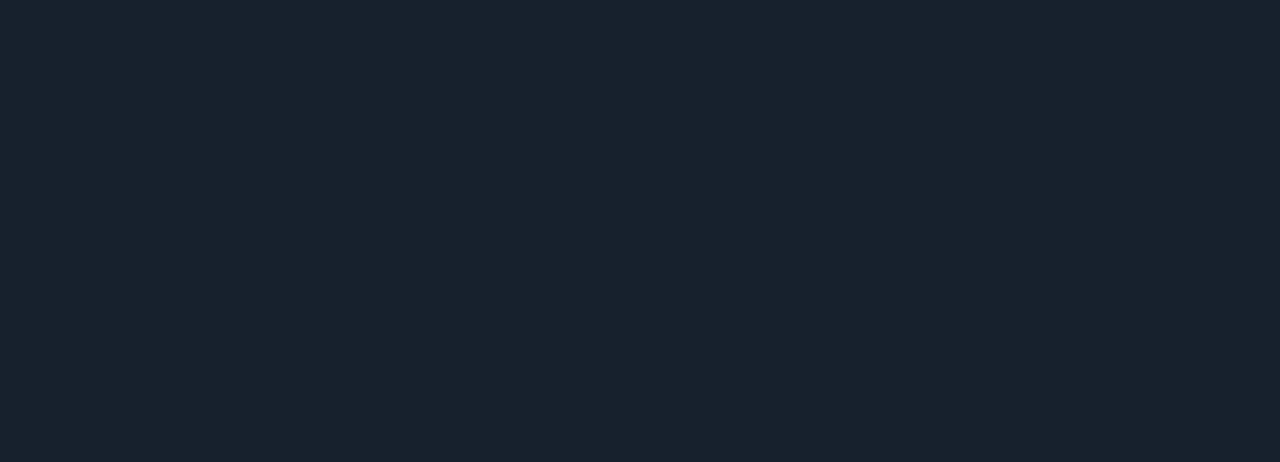
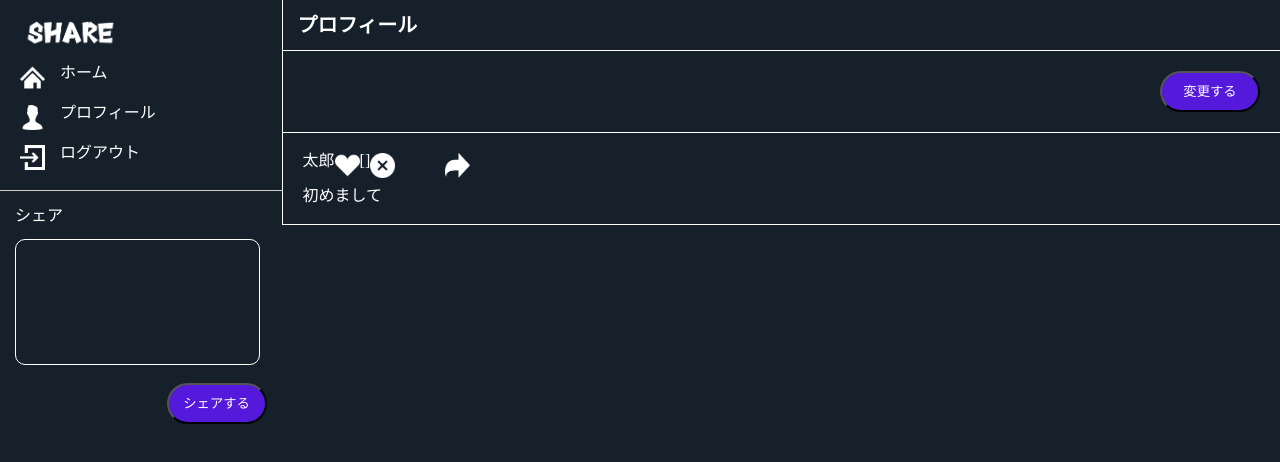
Before and after one commit to vezel-honda/share, a Vue app: page /profile in a window 1280 px wide. Shown: the top 462 px of the page. Built offline with nearby package versions, Linux system fonts and the light colour scheme.

Commit message:
front_20200928-3-commit

```diff
--- a/src/router/index.js
+++ b/src/router/index.js
@@ -3,6 +3,7 @@ import VueRouter from 'vue-router';
 import Home from '../views/Home.vue';
 import Login from '../views/Login.vue';
 import SignUp from '../views/SignUp.vue';
+import Profile from '../views/Profile.vue';
 import store from "../store/index";
 
 
@@ -26,6 +27,11 @@ const routes = [
     meta: {
       requiresAuth: true,
     },
+  },
+  {
+    path: '/profile',
+    name: 'Profile',
+    component: Profile,
   },
 ];
 
--- /dev/null
+++ b/src/views/Profile.vue
@@ -0,0 +1,89 @@
+<template>
+  <div class="flex">
+    <div class="left">
+     <SideNavi />
+    </div>
+
+    <div class="right">
+      <div class="title">
+        <p>プロフィール</p>
+      </div>
+      <div class="profile">
+        <div class="flex-profile">
+          <p class="profile-name">{{name}}</p>
+          <div @click="edit">
+            <button>変更する</button>
+          </div>
+        </div>
+        <p class="text" v-if="active">{{profile}}</p>
+        <input type="text" v-model="profile" v-else />
+      </div>
+      <Message />
+    </div>
+  </div>
+</template>
+
+<script>
+import SideNavi from "../components/SideNavi";
+import Message from "../components/Message";
+import axios from "axios";
+export default {
+  data() {
+    return {
+      active: true,
+      name: this.$store.state.user.name,
+      profile: this.$store.state.user.profile,
+    };
+  },
+  components: {
+    SideNavi,
+    Message
+  }
+};
+
+</script>
+
+<style scoped>
+.left {
+  width: 22%;
+  height: 100vh;
+}
+.right {
+  width: 78%;
+  height: 100vh;
+}
+.flex {
+  display: flex;
+}
+.profile {
+  padding: 20px;
+  border-bottom: solid 1px white;
+  border-left: 1px solid white;
+}
+.profile-name {
+  font-size: 24px;
+}
+.title {
+  border-bottom: 1px solid white;
+  border-left: 1px solid white;
+  padding: 15px;
+}
+.title p {
+  font-size: 20px;
+  font-weight: bold;
+}
+.flex-profile {
+  display: flex;
+  justify-content: space-between;
+}
+button {
+  width: 100px;
+  text-align: center;
+  padding: 8px 0 10px;
+  color: #fff;
+  background-color: #5419da;
+  border-radius: 25px;
+  display: block;
+  margin: 0 0 0 auto;
+}
+</style>
```
